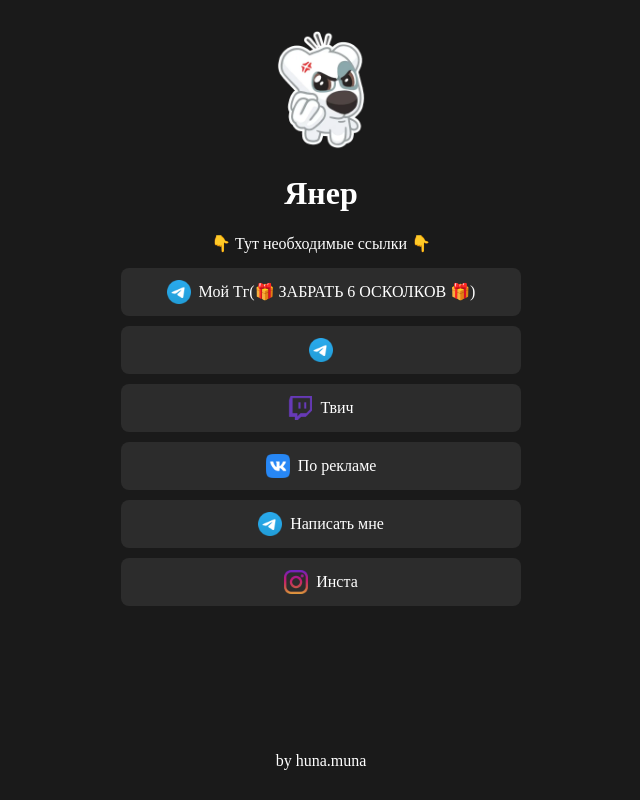
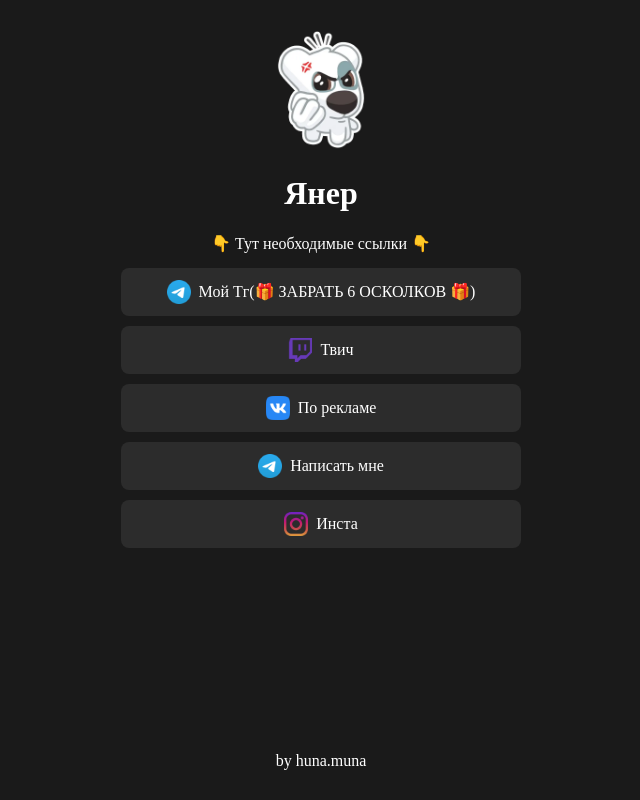
Before and after one commit to hunamuna123/yaner.ru, a Nuxt app: page / in a window 1280 px wide. Shown: the whole page, without its empty margins (319-959 px from the left). Built offline with nearby package versions, Linux system fonts and the light colour scheme.

Commit message:
АПРПРА

```diff
--- a/pages/index.vue
+++ b/pages/index.vue
@@ -9,9 +9,6 @@
       <a href="https://t.me/yaner_4" target="_blank" class="link">
         <img src="/telegram.png" alt="" style="width: 24px;">
         Мой Тг(🎁 ЗАБРАТЬ 6 ОСКОЛКОВ 🎁)
-      </a>
-      <a href="https://t.me/+v9DpNukRKnM1YTVi" target="_blank" class="link">
-        <img src="/telegram.png" alt="" style="width: 24px;">
       </a>
       <a href="https://twitch.tv/yaner_4" target="_blank" class="link">
         <img src="/twitch.png" alt="" style="width: 24px;">
```
